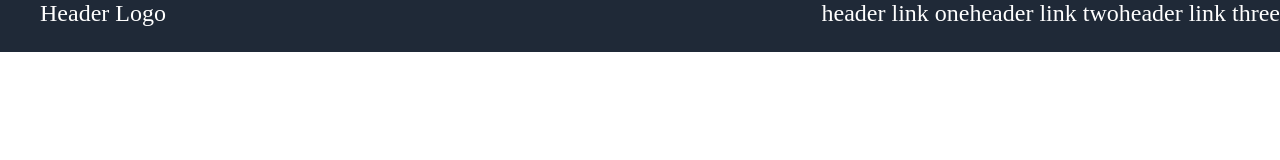
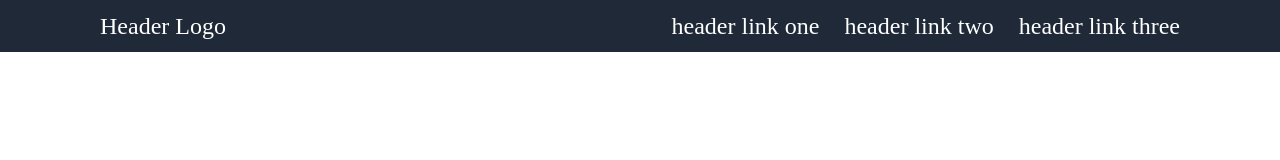
Before and after one commit to subash-tamang/odin-landingPage, a plain HTML site: page index.html in a window 1280 px wide. Drawn offline with Linux system fonts and the light colour scheme.

Commit message:
add align_items, padding, gap

```diff
--- a/styles.css
+++ b/styles.css
@@ -18,6 +18,9 @@ body {
     margin: 0;
     display: flex;
     height: 52px;
+    align-items: center;
+    padding: 0 100px;
+    gap: 25px;
 
 }
 
```
